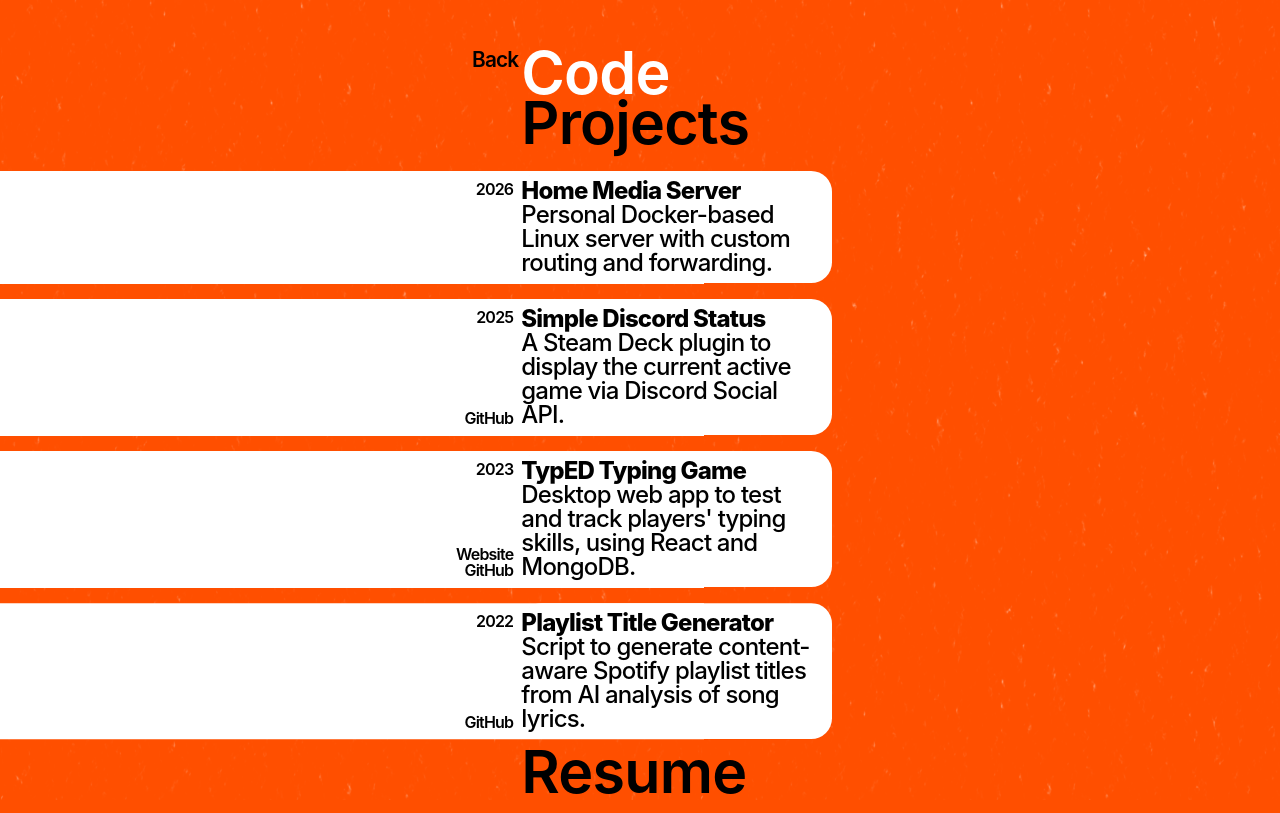
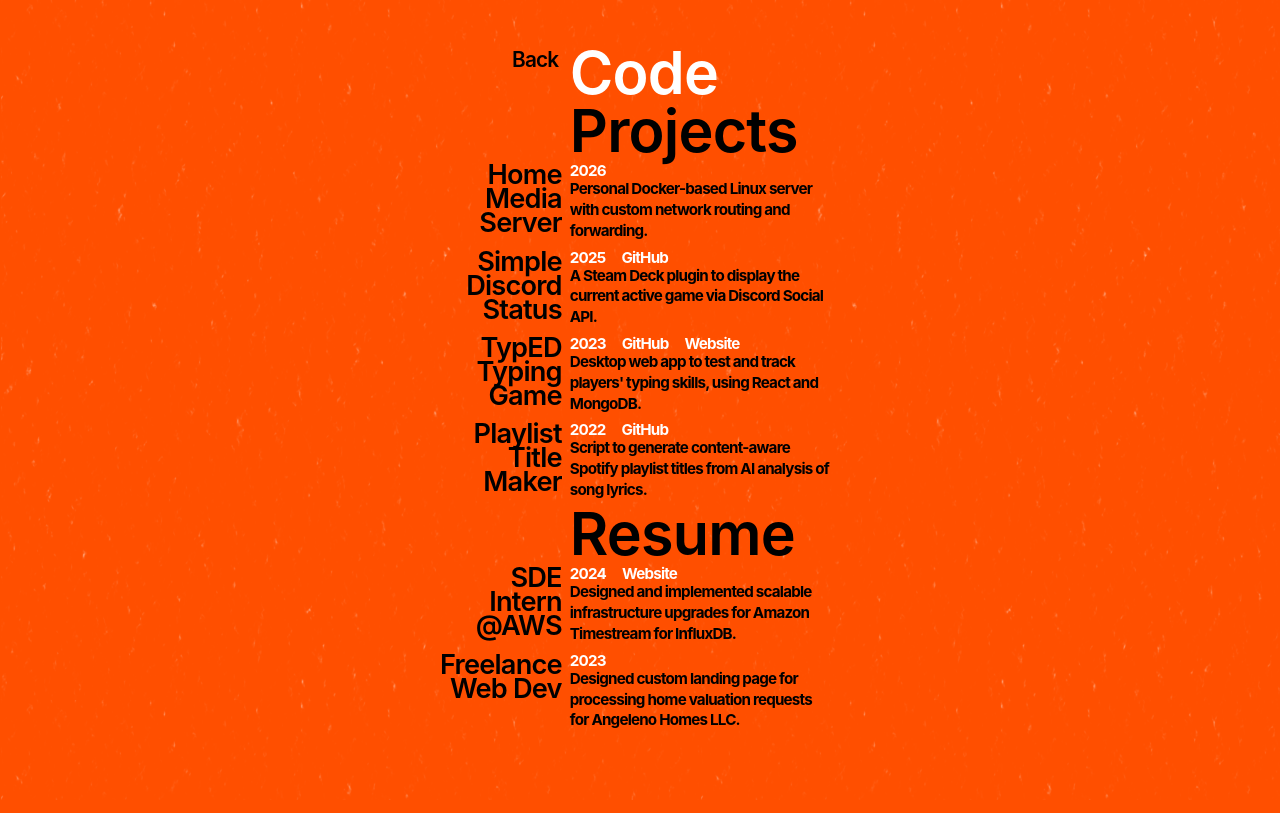
Before and after one commit to Miratari/personal-website, a React (Create React App) app in the folder client/: page /code in a window 1280 px wide. Built offline with nearby package versions, Linux system fonts and the light colour scheme.

Commit message:
better formatting for projects

```diff
--- a/client/src/Code.css
+++ b/client/src/Code.css
@@ -3,29 +3,26 @@
   width: min(25rem, 100vw);
   display: grid;
   grid-template-columns: 1fr auto;
-  gap: 1rem;
+  gap: 0.5rem;
   grid-auto-rows: auto;
   grid-template-areas: "back t1"
                        ". t2"
-                       "p1d p1c"
-                       "p2d p2c"
-                       "p3d p3c"
-                       "p4d p4c"
-                       ". t3";
+                       "p1t p1c"
+                       "p2t p2c"
+                       "p3t p3c"
+                       "p4t p4c"
+                       ". t3"
+                       "p5t p5c"
+                       "p6t p6c";
 }
 
 #code-content #t2, #code-content #t3 {
-  translate: 0 -1rem;
+  /* translate: 0 -1rem; */
 }
 
 #code-content #back {
-  translate: 2rem 0.25rem;
+  translate: 4.5rem 0.25rem;
   font-size: 1.3rem;
-}
-
-#code-content h2, #code-content h4 {
-  line-height: 1.5rem;
-  margin: 0px;
 }
 
 #code-content h3, #code-content a {
@@ -35,44 +32,34 @@
   color: var(--text-color-light);
 }
 
-
-.p-details {
-  display: grid;
-  grid-auto-rows: 1fr auto auto;
-  padding-top: 0.1rem;
-  padding-left: 0.5rem;
-  padding-bottom: 1.1rem;
-  translate: 0.5rem;
-}
-.p-details * {
-  margin: 0;
-  color: var(--text-color-dark);
-  text-align: right;
-  font-size: 1rem;
-}
-.p-details a:hover {
-  color: var(--accent-color);
+.p-title * {
+  font-size: 1.7rem;
+  line-height: 1.5rem;
+  margin: 0px;
 }
 
 .p-content {
-  background-color: var(--text-color-light);
-  padding: 0.5rem;
   padding-left: 0;
   margin-right: 0.5rem;
-  border-radius: 1.3rem;
-  translate: 0 -0.5rem;
-
-  box-shadow: -110vw 0 0 100vw var(--text-color-light);
-  clip-path: inset(0 -100vmax);
-  z-index: -1;
+}
+.p-details {
+  display: flex;
+  flex-direction: row;
+}
+.p-details * {
+  font-size: 0.95rem;
+  font-weight: 700;
+  margin: 0;
+  margin-right: 1rem;
+  color: var(--text-color-light);
+}
+.p-details > a:hover {
+  color: var(--text-color-dark);
 }
 
-.p-content * {
-  text-align: left;
-  color: var(--text-color-dark);
-  font-size: 1.5rem;
-  font-weight: 500;
+.p-summary {
+  font-size: 0.95rem;
+  font-weight: 700;
+  line-height: 1.3rem;
+  margin: 0px;
 }
-.p-content .title {
-  font-weight: 800;
-}
--- a/client/src/Code.js
+++ b/client/src/Code.js
@@ -4,14 +4,16 @@ import { NavLink } from "react-router";
 function Project({ id, title, summary, year, gh, site}) {
   let pid = "p" + id;
   return [
-    <div class="p-details" style={{gridArea: pid + "d"}}>
-      <h3>{year ? year : "0000"}</h3>
-      {site ? <a href={site}>Website</a> : ""}
-      {gh ? <a href={gh}>GitHub</a> : ""}
+    <div class="p-title" style={{gridArea: pid + "t"}}>
+      <h2 class="title">{title ? title : "title"}</h2>
     </div>,
     <div class="p-content" style={{gridArea: pid + "c"}}>
-      <h2 class="title">{title ? title : "title"}</h2>
-      <h4 class="summary">{summary? summary : "summary"}</h4>
+      <div class="p-details">
+        <h3 class="year">{year ? year : "0000"}</h3>
+        {gh ? <a class="gh" href={gh}>GitHub</a> : ""}
+        {site ? <a class="site" href={site}>Website</a> : ""}
+      </div>
+      <h4 class="p-summary">{summary ? summary : "summary"}</h4>
     </div>
   ];
 }
@@ -27,11 +29,10 @@ function Code() {
 
         <h1 id="t1" style={{gridArea: "t1"}}>Code</h1>
         <h1 id="t2" style={{gridArea: "t2"}}>Projects</h1>
-        <h1 id="t3" style={{gridArea: "t3"}}>Resume</h1>
 
         <Project id="1"
                  title="Home Media Server"
-                 summary="Personal Docker-based Linux server with custom routing and forwarding."
+                 summary="Personal Docker-based Linux server with custom network routing and forwarding."
                  year="2026"/>
 
         <Project id="2"
@@ -48,10 +49,23 @@ function Code() {
                  site="https://typed-mauve.vercel.app/"/>
 
         <Project id="4"
-                 title="Playlist Title Generator"
+                 title="Playlist Title Maker"
                  summary="Script to generate content-aware Spotify playlist titles from AI analysis of song lyrics."
                  year="2022"
                  gh="https://github.com/ehuang1126/Playlist-Name-Generator"/>
+
+        <h1 id="t3" style={{gridArea: "t3"}}>Resume</h1>
+
+        <Project id="5"
+                 title="SDE Intern @AWS"
+                 summary="Designed and implemented scalable infrastructure upgrades for Amazon Timestream for InfluxDB."
+                 year="2024"
+                 site="https://aws.amazon.com/timestream/"/>
+
+        <Project id="6"
+                 title="Freelance Web Dev"
+                 summary="Designed custom landing page for processing home valuation requests for Angeleno Homes LLC."
+                 year="2023"/>
 
         {/* <p id="about" style={{gridArea: "about"}}>Placeholder text.</p> */}
       </div>
```
